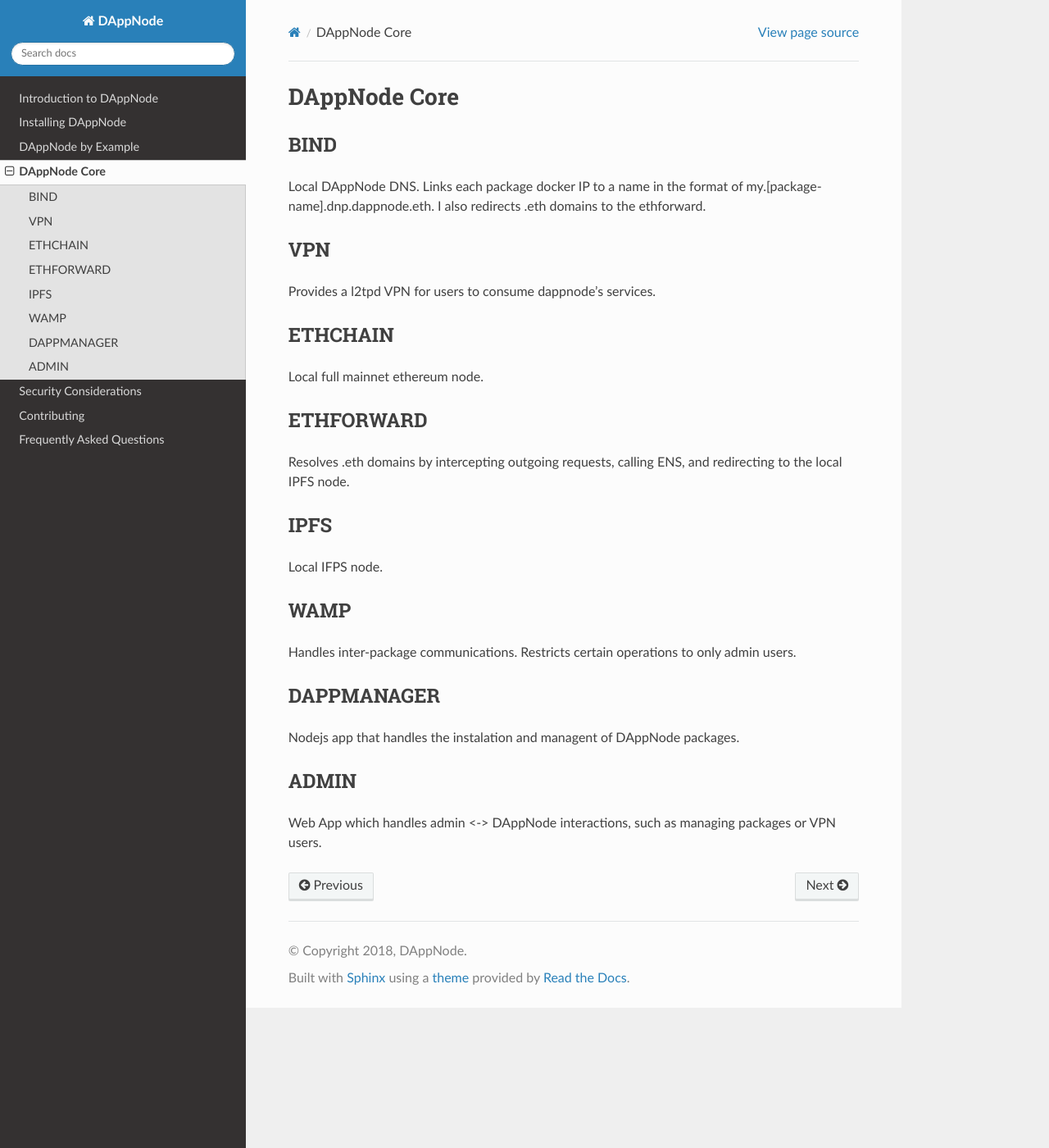
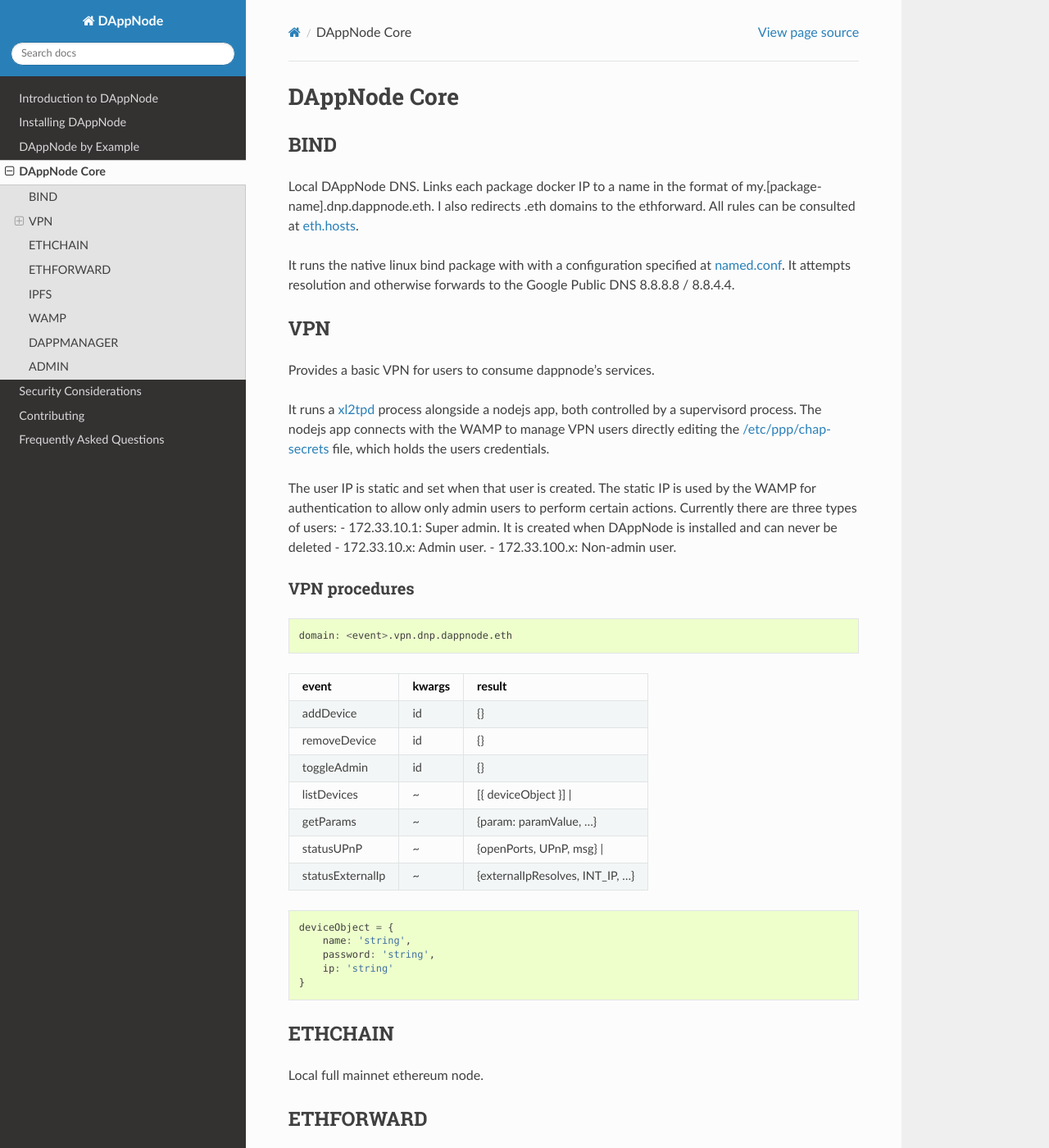
Before and after one commit to dappnode/DAppNode, a Sphinx documentation site: the page built from docs/dappnode-core.rst, in a window 1280 px wide and 1400 px high. Shown: the whole window at 82% size. Built offline with Sphinx 7.4.7 and the Read the Docs theme 2.0.0, drawn with Linux system fonts in a browser that asks for light colours; some of the changed text lies outside the part shown.

Commit message:
Extended core docs

```diff
--- a/docs/dappnode-core.rst
+++ b/docs/dappnode-core.rst
@@ -10,13 +10,53 @@
 BIND
 ****
 
-Local DAppNode DNS. Links each package docker IP to a name in the format of my.[package-name].dnp.dappnode.eth. I also redirects .eth domains to the ethforward.
+Local DAppNode DNS. Links each package docker IP to a name in the format of my.[package-name].dnp.dappnode.eth. I also redirects .eth domains to the ethforward. All rules can be consulted at `eth.hosts <https://github.com/dappnode/DNP_BIND/blob/master/build/bind/eth.hosts>`_.
+
+It runs the native linux bind package with with a configuration specified at `named.conf <https://github.com/dappnode/DNP_BIND/blob/master/build/bind/named.conf>`_. It attempts resolution and otherwise forwards to the Google Public DNS 8.8.8.8 / 8.8.4.4.
 
 ***
 VPN
 ***
 
-Provides a l2tpd VPN for users to consume dappnode's services.
+Provides a basic VPN for users to consume dappnode's services.
+
+It runs a `xl2tpd <https://github.com/xelerance/xl2tpd>`_ process alongside a nodejs app, both controlled by a supervisord process. The nodejs app connects with the WAMP to manage VPN users directly editing the `/etc/ppp/chap-secrets <http://l4u-00.jinr.ru/usoft/WWW/HOWTO/PPP-HOWTO-13.html>`_ file, which holds the users credentials.
+
+The user IP is static and set when that user is created. The static IP is used by the WAMP for authentication to allow only admin users to perform certain actions. Currently there are three types of users:
+- 172.33.10.1: Super admin. It is created when DAppNode is installed and can never be deleted
+- 172.33.10.x: Admin user.
+- 172.33.100.x: Non-admin user.
+
+VPN procedures
+**************
+
+
+.. code-block:: javascript
+
+    domain: <event>.vpn.dnp.dappnode.eth
+
+
+=================  ======  =================================
+event              kwargs  result
+=================  ======  =================================
+addDevice          id      {}
+removeDevice       id      {}
+toggleAdmin        id      {}
+listDevices        ~       [{ deviceObject }] |
+getParams          ~       {param: paramValue, ...}
+statusUPnP         ~       {openPorts, UPnP, msg} |
+statusExternalIp   ~       {externalIpResolves, INT_IP, ...}
+=================  ======  =================================
+
+
+.. code-block:: javascript
+
+    deviceObject = {
+        name: 'string',
+        password: 'string',
+        ip: 'string'
+    }
+
 
 ********
 ETHCHAIN
@@ -42,6 +82,32 @@
 
 Handles inter-package communications. Restricts certain operations to only admin users.
 
+WAMP response specifications
+
+.. code-block:: javascript
+
+    {
+        success: <boolean>
+        message: <string>
+        result: <object, array or string>
+    }
+
+    // Success example
+
+    {
+        success: true
+        message: 'Listing 2 devices'
+        result: [{...}, {...}]
+    }
+
+    // Error example
+
+    {
+        success: false
+        message: 'Error: could not list devices'
+    }
+
+
 ***********
 DAPPMANAGER
 ***********
```
